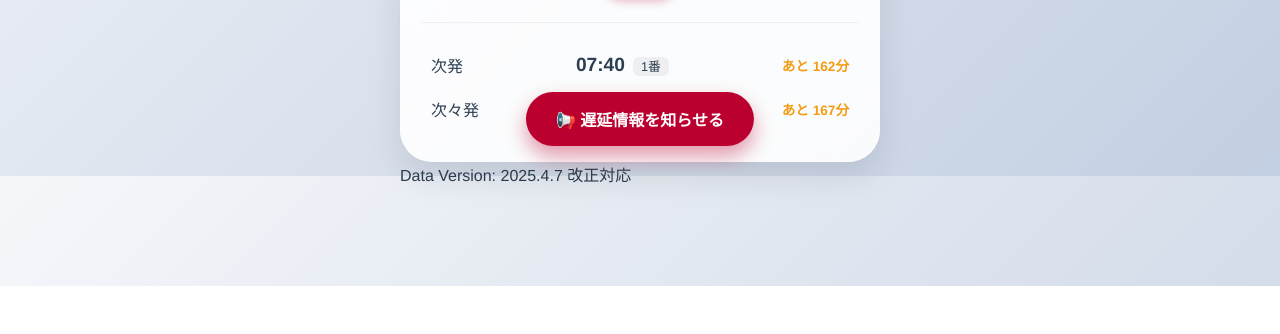
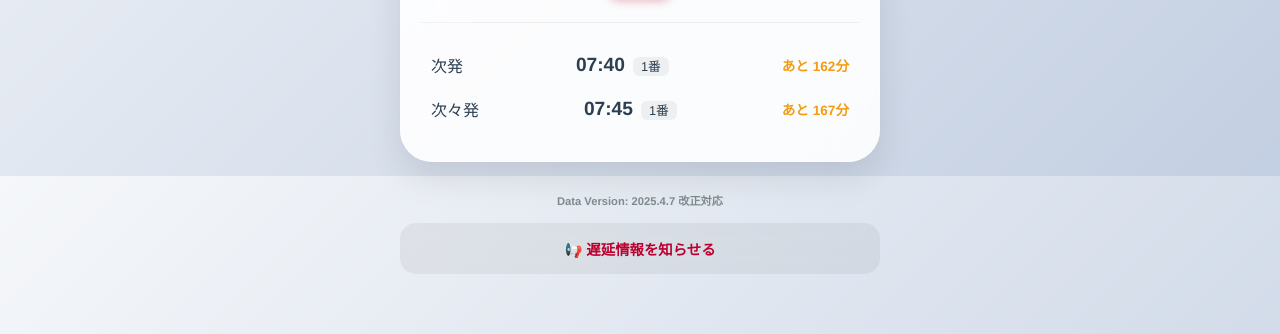
Before and after one commit to rypanda-cloud/bus-schedule, a plain HTML site: page index.html in a window 1280 px wide. Shown: the part 624-958 px from the top of the page. Before the commit the page ends 910 px from the top, so only its background shows below. Drawn offline with Linux system fonts and the light colour scheme.

Commit message:
Update index.html

```diff
--- a/index.html
+++ b/index.html
@@ -41,7 +41,7 @@
             background-attachment: fixed;
             min-height: 100vh;
             margin: 0;
-            padding: env(safe-area-inset-top) 16px 100px; /* 下部にボタン用スペース */
+            padding: env(safe-area-inset-top) 16px 60px;
             color: var(--text-main);
             display: flex;
             justify-content: center;
@@ -62,9 +62,8 @@
         }
         .tab-btn.active { background: var(--card-bg); color: var(--rit-red); box-shadow: 0 4px 12px rgba(0,0,0,0.1); transform: translateY(-1px); }
 
-        /* 遅延アラート表示領域 */
         #delay-alert-container {
-            display: none; /* 条件を満たすまで非表示 */
+            display: none;
             margin-top: 15px;
             background: var(--delay-yellow);
             color: #000;
@@ -99,15 +98,37 @@
         .later-stop { background: rgba(0,0,0,0.05); padding: 2px 8px; border-radius: 6px; font-size: 0.8rem; margin-left: 8px; }
         .later-diff { color: var(--accent-orange); font-size: 0.85rem; font-weight: 800; }
 
-        /* 固定報告ボタン */
-        #report-trigger {
-            position: fixed; bottom: 30px; left: 50%; transform: translateX(-50%);
-            background: var(--rit-red); color: white; border: none; padding: 15px 30px;
-            border-radius: 50px; font-weight: bold; font-size: 1rem; box-shadow: 0 10px 20px rgba(187, 0, 47, 0.4);
-            z-index: 100; cursor: pointer; display: flex; align-items: center; gap: 10px;
+        .footer-info {
+            text-align: center; margin-top: 30px; font-size: 0.7rem; color: var(--text-sub); font-weight: bold;
         }
 
-        /* 報告モーダル/バナー */
+        /* ページ内に配置する報告ボタンのスタイル（出発地選択に合わせる） */
+        .report-section {
+            margin-top: 15px;
+        }
+        #report-trigger-btn {
+            width: 100%;
+            background: rgba(0,0,0,0.05);
+            border: none;
+            padding: 15px;
+            border-radius: 16px;
+            color: var(--rit-red);
+            font-weight: 800;
+            font-size: 0.9rem;
+            cursor: pointer;
+            display: flex;
+            align-items: center;
+            justify-content: center;
+            gap: 8px;
+            transition: all 0.2s;
+            backdrop-filter: blur(10px);
+        }
+        #report-trigger-btn:active {
+            background: var(--card-bg);
+            transform: scale(0.98);
+        }
+
+        /* 報告モーダル */
         #report-modal {
             display: none; position: fixed; top: 0; left: 0; width: 100%; height: 100%;
             background: rgba(0,0,0,0.6); backdrop-filter: blur(10px); z-index: 200;
@@ -180,12 +201,16 @@
             </div>
         </div>
     </div>
-    <div class="footer">Data Version: 2025.4.7 改正対応</div>
+
+    <div class="footer-info">Data Version: 2025.4.7 改正対応</div>
+
+    <!-- ここに報告ボタンを配置 -->
+    <div class="report-section">
+        <button id="report-trigger-btn" onclick="openReport()">
+            📢 遅延情報を知らせる
+        </button>
+    </div>
 </div>
-
-<button id="report-trigger" onclick="openReport()">
-    📢 遅延情報を知らせる
-</button>
 
 <div id="report-modal">
     <div class="modal-content">
@@ -201,8 +226,7 @@
 
         <div class="option-group">
             <span class="option-label">ルート</span>
-            <div class="btn-grid" id="opt-route-grid">
-                </div>
+            <div class="btn-grid" id="opt-route-grid"></div>
         </div>
 
         <div class="option-group">
@@ -221,7 +245,7 @@
 </div>
 
 <script>
-// --- 時刻表データ（前回と同様） ---
+// --- 時刻表データ（既存通り） ---
 const parseTimes = (times, stopName) => times.map(t => ({ time: t.replace(/[;,,]/g, ':').substring(0,5), stop: stopName }));
 const busData = {
     station: { routes: [
@@ -242,7 +266,6 @@ let currentBase = '';
 let currentRouteId = '';
 let reportData = { base: '', route: '', delay: '' };
 
-// --- アプリ基本ロジック ---
 function init() {
     const hour = new Date().getHours();
     setBase(hour < 12 ? 'station' : 'univ');
@@ -288,7 +311,6 @@ function updateDisplay() {
     let upcoming = route.times.filter(t => t.time > nowStr);
     const countdownEl = document.getElementById('countdown');
 
-    // 遅延アラートの判定ロジック
     checkDelayStatus(route);
 
     if (upcoming.length === 0) {
@@ -324,11 +346,9 @@ function updateDisplay() {
     }
 }
 
-// --- 遅延報告システムのロジック ---
-
+// --- 遅延報告ロジック ---
 function openReport() {
     document.getElementById('report-modal').style.display = 'flex';
-    // 現在の選択状態をデフォルトにする
     selectOpt('base', currentBase);
 }
 
@@ -341,8 +361,6 @@ function selectOpt(type, value) {
         reportData.base = value;
         document.getElementById('opt-base-station').classList.toggle('selected', value === 'station');
         document.getElementById('opt-base-univ').classList.toggle('selected', value === 'univ');
-
-        // ルートボタンを動的に更新
         const grid = document.getElementById('opt-route-grid');
         grid.innerHTML = '';
         busData[value].routes.forEach(r => {
@@ -381,8 +399,6 @@ function submitReport() {
     if (!reportData.base || !reportData.route || !reportData.delay) {
         alert("すべての項目を選択してください"); return;
     }
-
-    // ローカルストレージに保存（擬似的なサーバー送信）
     let reports = JSON.parse(localStorage.getItem('bus_reports') || '[]');
     reports.push({
         timestamp: Date.now(),
@@ -391,7 +407,6 @@ function submitReport() {
         delay: reportData.delay
     });
     localStorage.setItem('bus_reports', JSON.stringify(reports));
-
     alert("報告ありがとうございます！");
     closeReport();
 }
@@ -400,26 +415,19 @@ function checkDelayStatus(currentRoute) {
     const now = Date.now();
     const tenMins = 10 * 60 * 1000;
     const reports = JSON.parse(localStorage.getItem('bus_reports') || '[]');
-
-    // 直近10分以内の、このルートに関する報告を抽出
     const activeReports = reports.filter(r =>
         r.route === currentRoute.id &&
         Math.abs(now - r.timestamp) < tenMins
     );
-
-    // バスの本数を計算（現在時刻の前後10分）
     const nowMoment = new Date();
     const checkStart = new Date(nowMoment.getTime() - tenMins);
     const checkEnd = new Date(nowMoment.getTime() + tenMins);
     const timeToMin = (d) => d.getHours() * 60 + d.getMinutes();
-
     const busInWindow = currentRoute.times.filter(t => {
         const [h, m] = t.time.split(':');
         const bMin = parseInt(h) * 60 + parseInt(m);
         return bMin >= timeToMin(checkStart) && bMin <= timeToMin(checkEnd);
     });
-
-    // 報告数がバスの本数を上回ったらアラート表示
     const alertBox = document.getElementById('delay-alert-container');
     if (activeReports.length > 0 && activeReports.length >= busInWindow.length) {
         alertBox.style.display = 'block';
```
